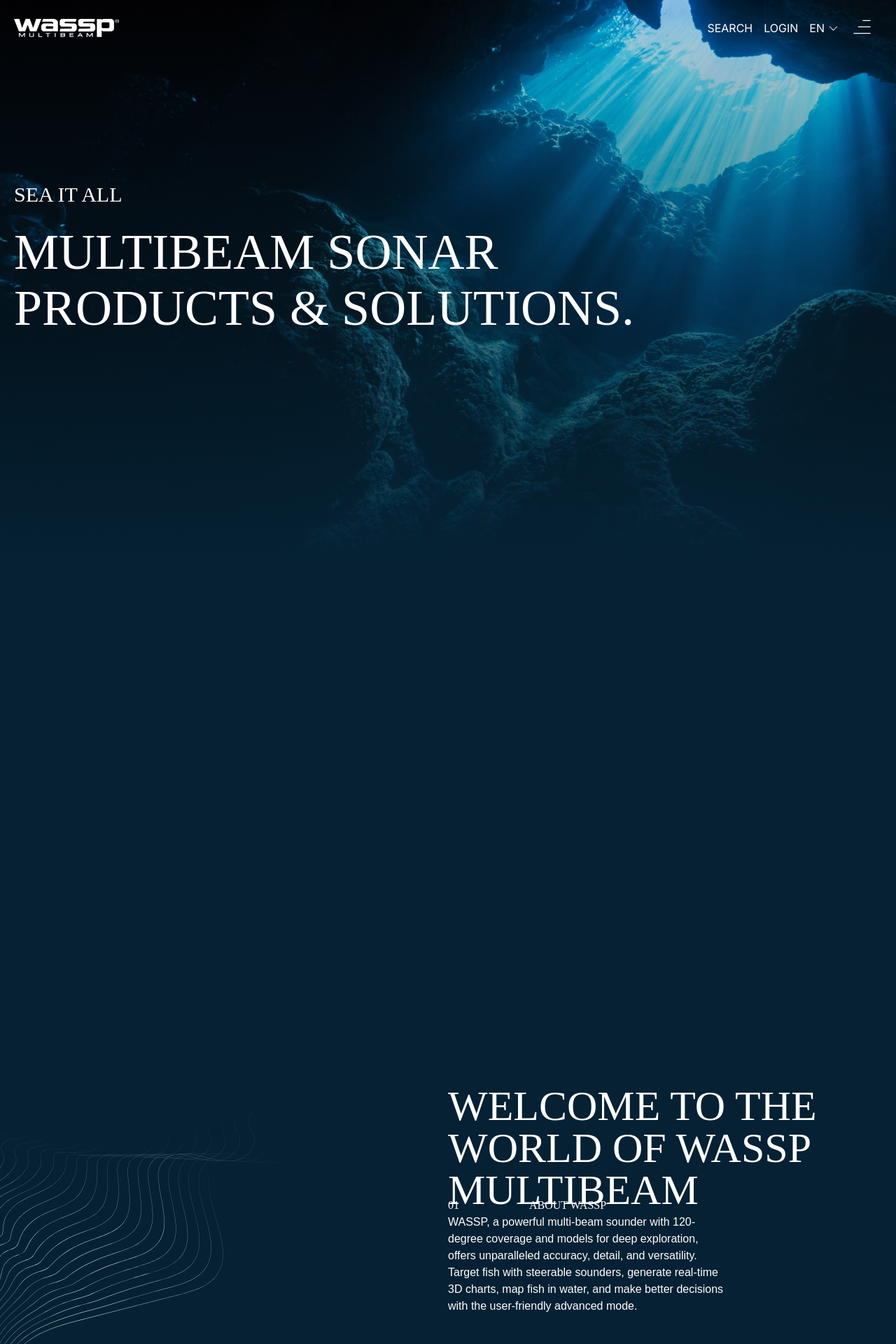
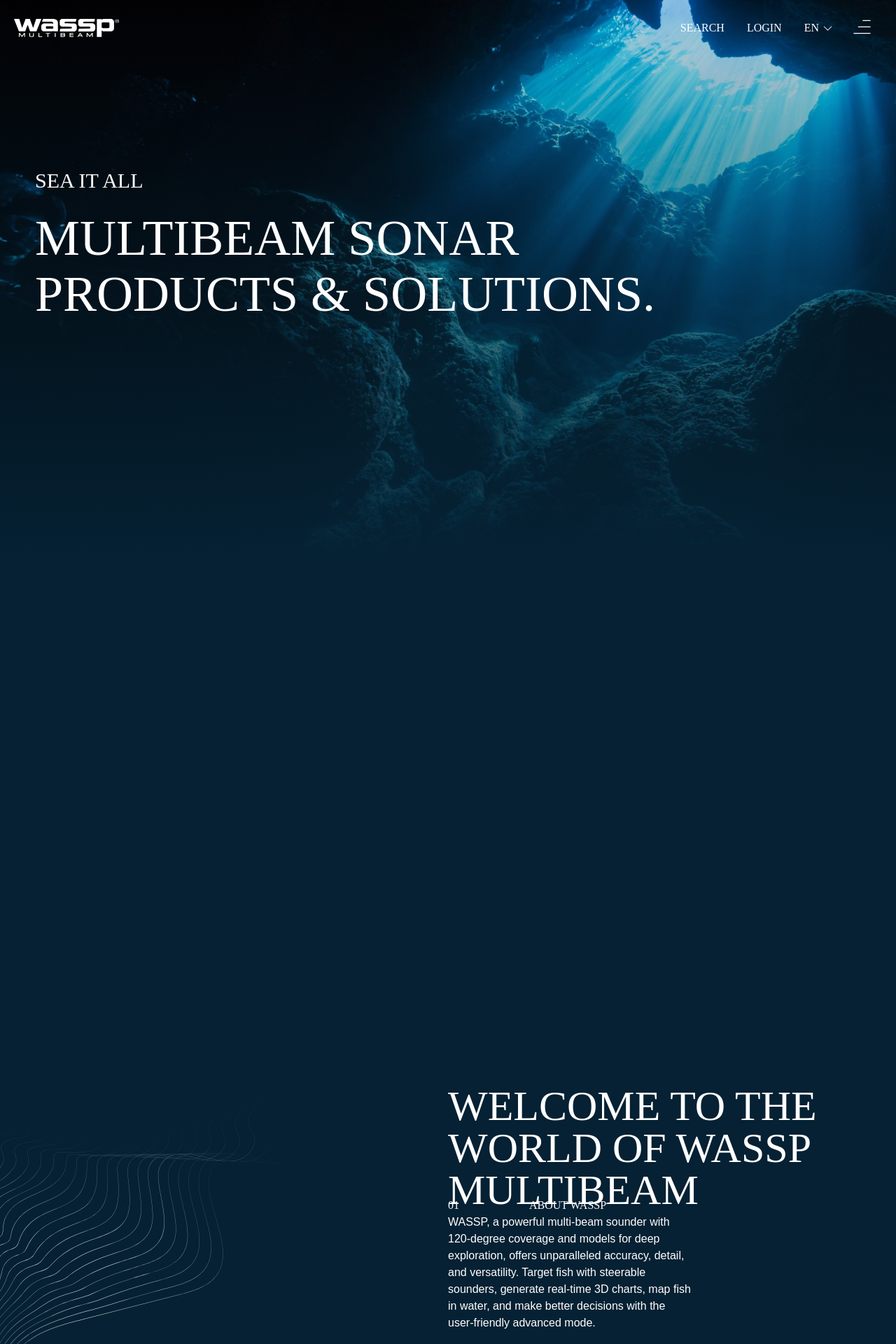
Before and after one commit to Raghav-Sidharth/codetest-twg, a Next.js app: page / in a window 1280 px wide. Shown: the top 1920 px of the page at 70% size. Built offline with nearby package versions, Linux system fonts and the light colour scheme; a web font is replaced by a local one.

Commit message:
Content now similar to figma file

```diff
--- a/app/About.tsx
+++ b/app/About.tsx
@@ -5,28 +5,21 @@ export default function About() {
     <>
       <div className="w-screen bg-[#052133]">
         <div className="bg-[#052133] grid grid-cols-2">
-          <div className="bg-center bg-cover w-full h-[2000px] bg-image">
-            {/* <Image
-              src={'/Layers.svg'}
-              alt={''}
-              layout="fill"
-              objectFit="cover"
-            /> */}
-          </div>
+          <div className="bg-center bg-cover w-full h-[2000px] bg-image"></div>
 
           <div>
             <div className="font-norwester text-white max-w-[800px] max-h-[950px] pt-[750px] ">
               <h2 className="uppercase text-6xl max-w-[675px] max-h-[120px] ">
                 Welcome to the World of WASSP Multibeam
               </h2>
-              <div className="flex flex-cols flex-wrap pt-10 ">
+              <div className="flex flex-cols-3 flex-wrap pt-10 ">
                 <div className="max-w-[150px] max-h-[100px] pr-[100px]">
                   <p>01</p>
                 </div>
                 <div className="max-w-[400px] max-h-[100px] pr-[110px]">
                   <p> ABOUT WASSP</p>
                 </div>
-                <div className="max-w-[400px] max-h-[126px] font-haas">
+                <div className="max-w-[350px] max-h-[126px] font-haas">
                   <p className="text-[16px]">
                     WASSP, a powerful multi-beam sounder with 120-degree
                     coverage and models for deep exploration, offers
--- a/app/LandingPage.tsx
+++ b/app/LandingPage.tsx
@@ -5,7 +5,7 @@ export default function LandingPage() {
     <>
       <div className="landing-gradient h-screen text-white font-norwester ">
         <div className="p-[120px]">{/* Padding Div */}</div>
-        <div className="p-5">
+        <div className="pl-[50px]">
           <div className=" pb-[20px]">
             <h1 className="text-3xl">SEA IT ALL</h1>
           </div>
--- a/app/Navbar.tsx
+++ b/app/Navbar.tsx
@@ -11,10 +11,10 @@ export default function Navbar() {
           </div>
 
           {/* Menu */}
-          <ul className="hidden md:flex px-2 text-white">
-            <li className="px-2">SEARCH</li>
-            <li className="px-2">LOGIN</li>
-            <li className="px-2 flex">
+          <ul className="hidden md:flex px-2 text-white font-norwester">
+            <li className="px-4">SEARCH</li>
+            <li className="px-4">LOGIN</li>
+            <li className="px-4 flex">
               EN{' '}
               <Image
                 className="p-1"
```
